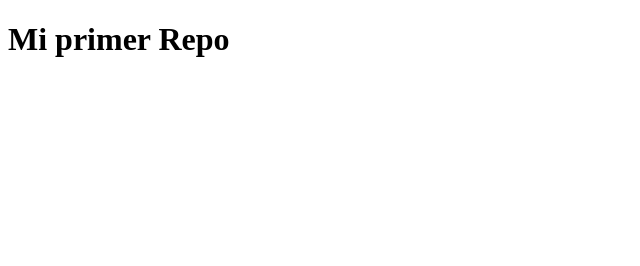
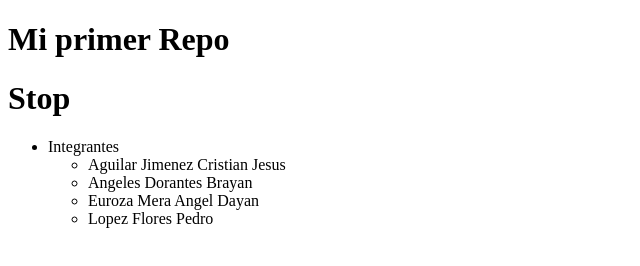
Before and after one commit to brayanangeles123/STOP-, a plain HTML site: page Index.html in a window 1280 px wide. Shown: the whole page, without its empty margins (0-640 px from the left). Drawn offline with Linux system fonts and the light colour scheme.

Commit message:
se agrego el titulo del proyecto y los integrantes

```diff
--- a/Index.html
+++ b/Index.html
@@ -7,5 +7,16 @@
 </head>
 <body>
     <h1>Mi primer Repo</h1>
+
+    <h1>Stop</h1>
+
+    <ul>
+        <li>Integrantes</li><ul>
+            <li>Aguilar Jimenez Cristian Jesus</li>
+            <li>Angeles Dorantes Brayan</li>
+            <li>Euroza Mera Angel Dayan</li>
+            <li>Lopez Flores Pedro</li>
+        </ul>
+    </ul>
 </body>
 </html>
```
